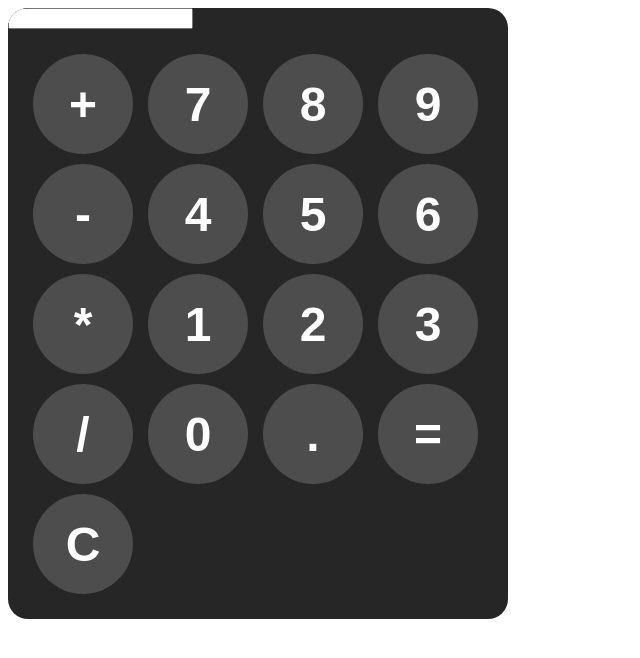
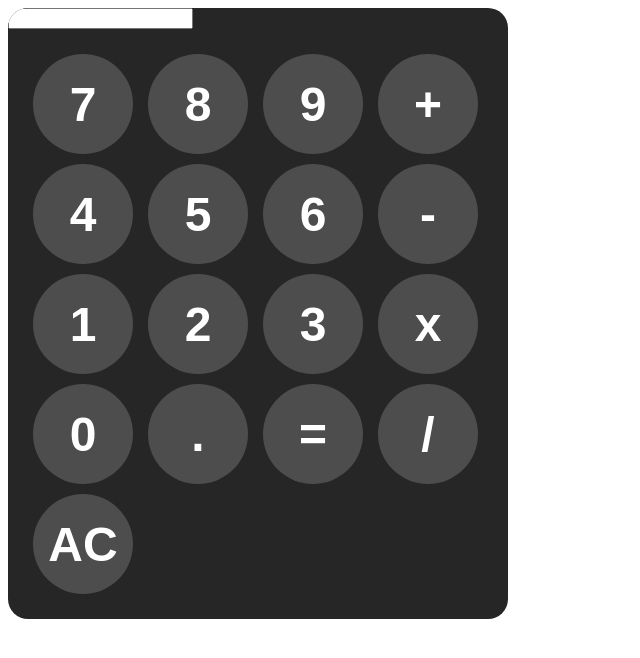
Before and after one commit to dantoledano/Calculator, a plain HTML site: page index.html in a window 1280 px wide. Shown: the whole page, without its empty margins (0-640 px from the left). Drawn offline with Linux system fonts and the light colour scheme.

Commit message:
done - index.html

```diff
--- a/index.html
+++ b/index.html
@@ -1,32 +1,32 @@
 <!DOCTYPE html>
 <html lang="en">
   <head>
-    <meta charset="UTF-8">
-    <meta name="viewport" content="width=device-width, initial-scale=1.0">
+    <meta charset="UTF-8" />
+    <meta name="viewport" content="width=device-width, initial-scale=1.0" />
     <title>Calculator</title>
-    <link rel="stylesheet" href="styles.css">
+    <link rel="stylesheet" href="styles.css" />
   </head>
   <body>
     <div id="calculator">
-        <input id="display" readonly>
+      <input id="display" readonly />
       <div id="keys">
-            <button onclick="appendToDisplay('+')">+</button>
         <button onclick="appendToDisplay('7')">7</button>
         <button onclick="appendToDisplay('8')">8</button>
         <button onclick="appendToDisplay('9')">9</button>
-            <button onclick="appendToDisplay('-')">-</button>
+        <button onclick="appendToDisplay('+')" class="operator-btn">+</button>
         <button onclick="appendToDisplay('4')">4</button>
         <button onclick="appendToDisplay('5')">5</button>
         <button onclick="appendToDisplay('6')">6</button>
-            <button onclick="appendToDisplay('*')">*</button>
+        <button onclick="appendToDisplay('-')" class="operator-btn">-</button>
         <button onclick="appendToDisplay('1')">1</button>
         <button onclick="appendToDisplay('2')">2</button>
         <button onclick="appendToDisplay('3')">3</button>
-            <button onclick="appendToDisplay('/')">/</button>
+        <button onclick="appendToDisplay('*')" class="operator-btn">x</button>
         <button onclick="appendToDisplay('0')">0</button>
         <button onclick="appendToDisplay('.')">.</button>
         <button onclick="calculate()">=</button>
-            <button onclick="clearDisplay()">C</button>
+        <button onclick="appendToDisplay('/')" class="operator-btn">/</button>
+        <button onclick="clearDisplay()" class="clear-btn">AC</button>
       </div>
     </div>
     <script src="index.js"></script>
```
Lines whose indentation alone changed are shown as unchanged.
